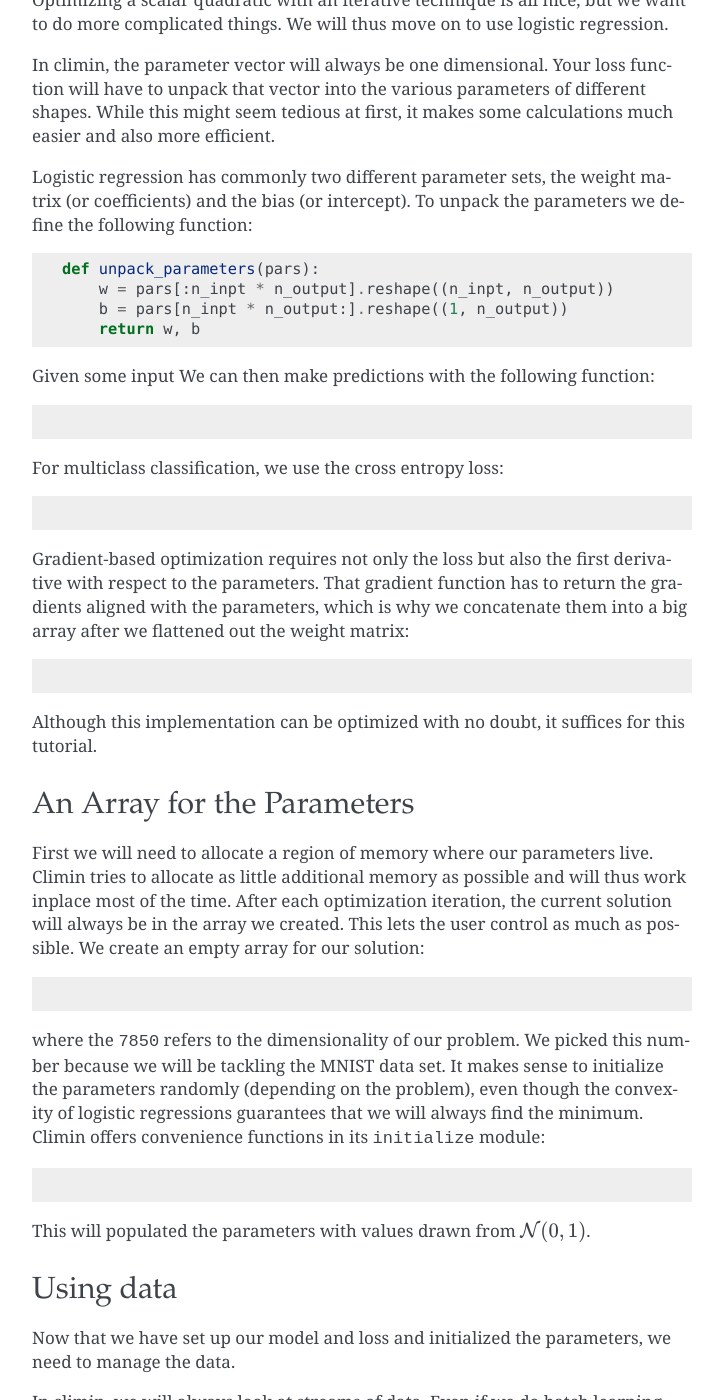
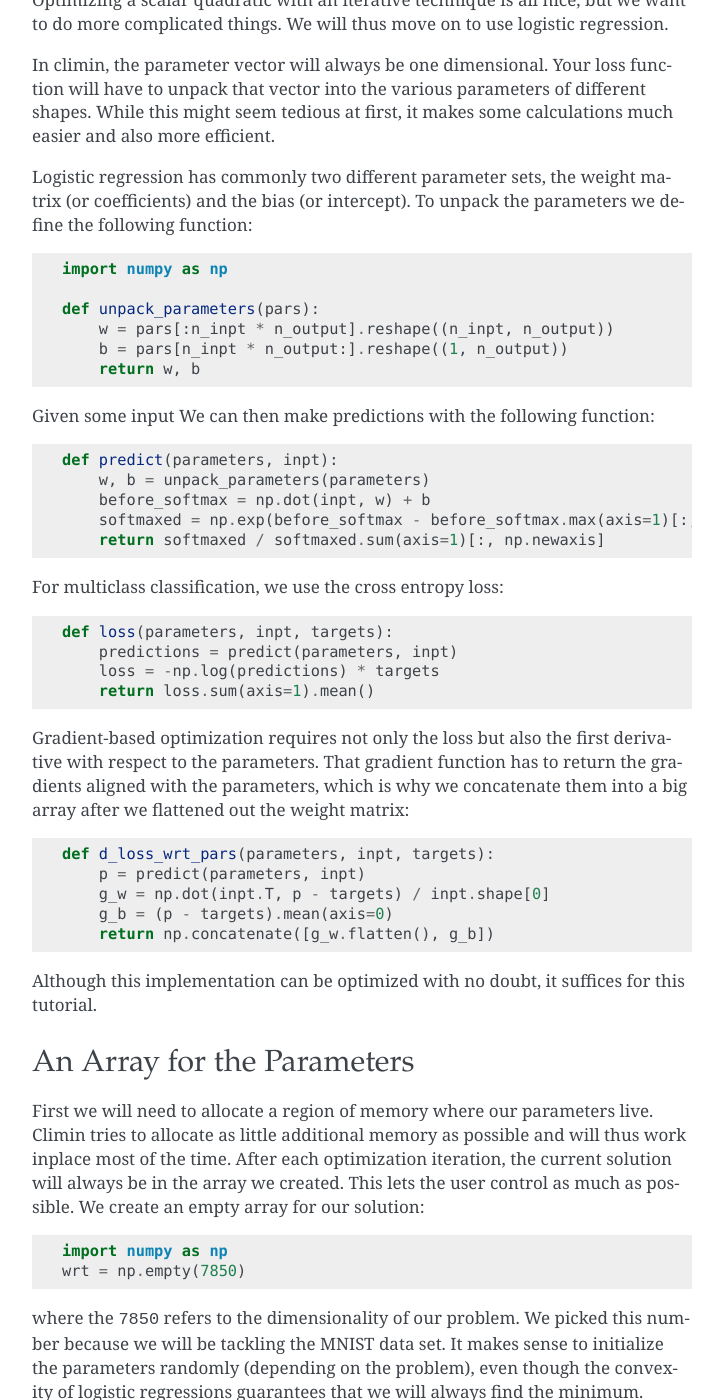
Before and after one commit to BRML/climin, a Sphinx documentation site: the page built from docs/source/tutorial.rst, in a window 1280 px wide and 1400 px high, scrolled down 824 px. Shown: the whole window, without its empty margins (388-1111 px from the left). Built offline with Sphinx 7.4.7, drawn with Linux system fonts in a browser that asks for light colours; formulas are drawn with MathJax 3; some of the changed text lies outside the part shown.

```diff
--- a/docs/source/parameters.rst
+++ b/docs/source/parameters.rst
@@ -58,6 +58,7 @@ important because climin expects derivatives to be flat as well, nicely aligned
 with the parameter array:
 
 .. testcode:: [parameters]
+
    def f_d_loss_wrt_pars(parameters, inpt, targets):
        p = predict(parameters, inpt)
        d_flat, d_w, d_b = climin.util.empty_with_views(tmpl)
@@ -87,6 +88,7 @@ want to populate an array with random numbers or zeros. Of course it is easy to
 do so by hand:
 
 .. testcode:: [parameters]
+
    flat[...] = np.random.normal(0, 0.1, flat.shape)
 
 We found this quite tedious to write though; especially as soon as flat becomes
@@ -94,6 +96,7 @@ the field of a nested object. Thus, we have a short hand in the initialize
 module which does exaclty that:
 
 .. testcode:: [parameters]
+
    import climin.initialize
    climin.initialize.randomize_normal(flat, 0, 0.1)
 
--- a/docs/source/tutorial.rst
+++ b/docs/source/tutorial.rst
@@ -49,6 +49,7 @@ weight matrix (or coefficients) and the bias (or intercept). To unpack
 the parameters we define the following function:
 
 .. testcode:: [tutorial]
+
    import numpy as np
 
    def unpack_parameters(pars):
@@ -59,6 +60,7 @@ the parameters we define the following function:
 Given some input We can then make predictions with the following function:
 
 .. testcode:: [tutorial]
+
    def predict(parameters, inpt):
        w, b = unpack_parameters(parameters)
        before_softmax = np.dot(inpt, w) + b
@@ -68,6 +70,7 @@ Given some input We can then make predictions with the following function:
 For multiclass classification, we use the cross entropy loss:
 
 .. testcode:: [tutorial]
+
    def loss(parameters, inpt, targets):
        predictions = predict(parameters, inpt)
        loss = -np.log(predictions) * targets
@@ -80,7 +83,8 @@ which is why we concatenate them into a big array after we flattened out the
 weight matrix:
 
 .. testcode:: [tutorial]
-   def f_d_loss_wrt_pars(parameters, inpt, targets):
+
+   def d_loss_wrt_pars(parameters, inpt, targets):
        p = predict(parameters, inpt)
        g_w = np.dot(inpt.T, p - targets) / inpt.shape[0]
        g_b = (p - targets).mean(axis=0)
@@ -100,6 +104,7 @@ solution will always be in the array we created. This lets the user control as
 much as possible. We create an empty array for our solution:
 
 .. testcode:: [tutorial]
+
    import numpy as np
    wrt = np.empty(7850)
 
@@ -110,6 +115,7 @@ convexity of logistic regressions guarantees that we will always find the
 minimum. Climin offers convenience functions in its ``initialize`` module:
 
 .. testcode:: [tutorial]
+
    import climin.initialize
    climin.initialize.randomize_normal(wrt, 0, 1)
 
@@ -154,12 +160,12 @@ which is what our loss functions expect::
 
     def one_hot(arr):
         result = np.zeros((arr.shape[0], 10))
-        result[xrange(n), array] = 1.
+        result[xrange(arr.shape[0]), arr] = 1.
         return result
 
-    Z = one_hot(Z, 10)
-    VZ = one_hot(VZ, 10)
-    TZ = one_hot(TZ, 10)
+    Z = one_hot(Z)
+    VZ = one_hot(VZ)
+    TZ = one_hot(TZ)
 
 .. testcode:: [tutorial]
    :hide:
@@ -171,6 +177,7 @@ which is what our loss functions expect::
 To create our data stream, we will just repeat the training data ``(X, Z)``:
 
 .. testcode:: [tutorial]
+
    import itertools
    args = itertools.repeat(([X, Z], {}))
 
@@ -189,6 +196,7 @@ Now that we have set everything up, we are ready to create our first
 optimizer, a ``GradientDescent`` object:
 
 .. testcode:: [tutorial]
+
    import climin
    opt = climin.GradientDescent(parameters, d_loss_wrt_pars, step_rate=0.1, momentum=.95, args=args)
 
```
